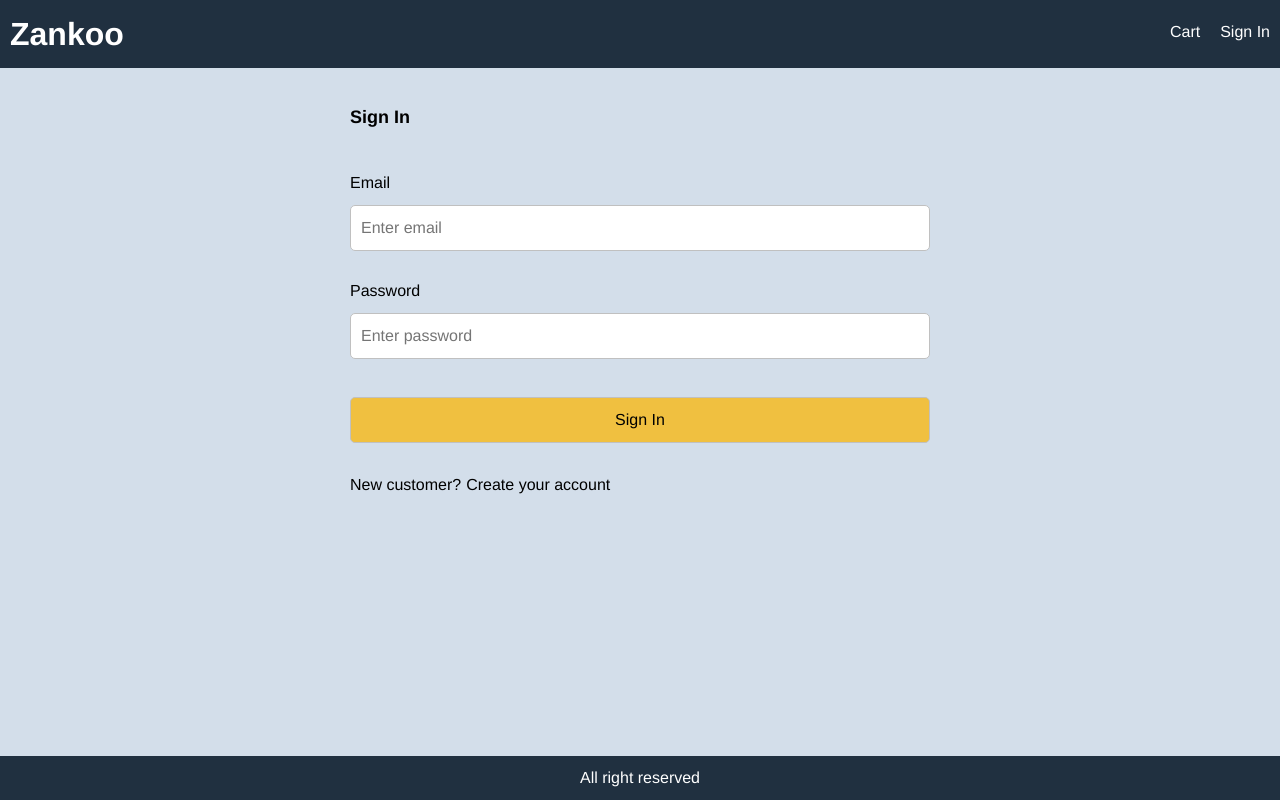
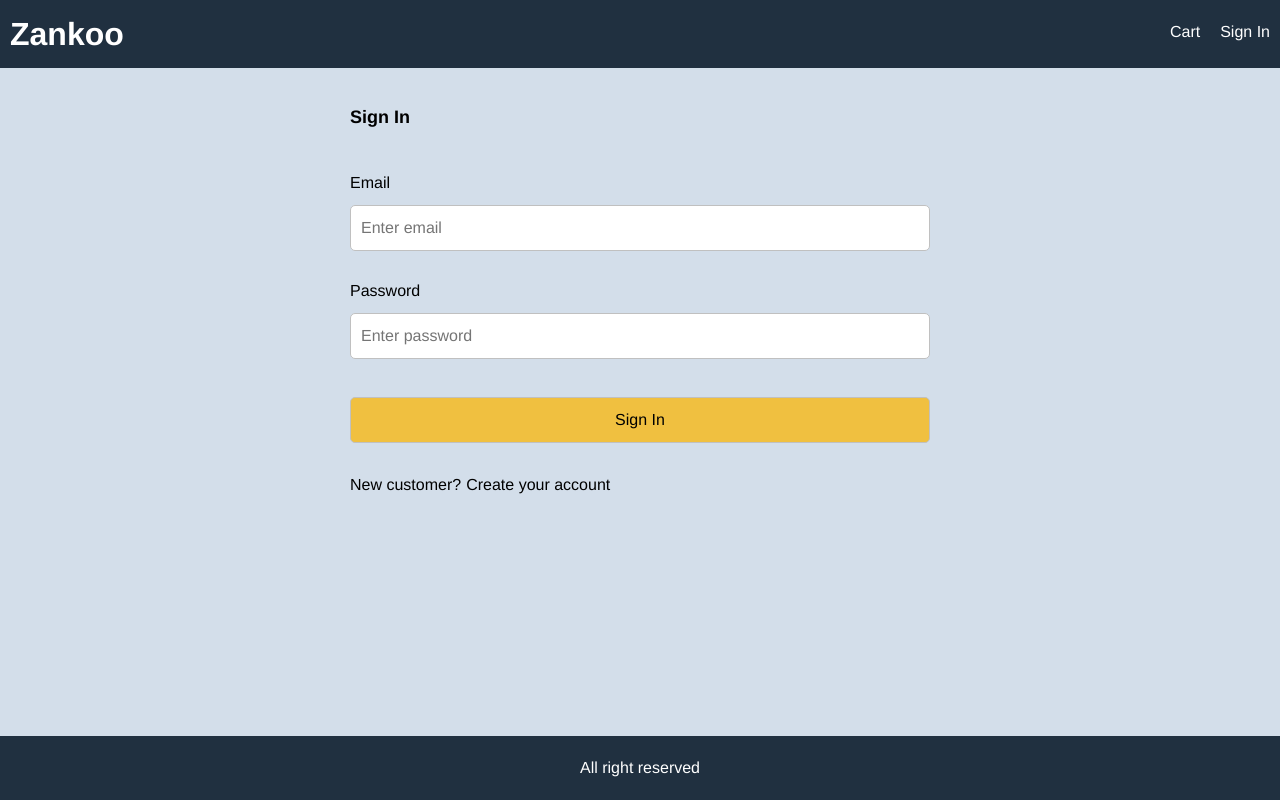
Before and after one commit to Axmadullo2001/warm-forest, a React (Create React App) app: page /sign-in in a window 1280 px wide. Built offline with nearby package versions, Linux system fonts and the light colour scheme.

Commit message:
Add padding to footer.

```diff
--- a/src/components/Footer/styles.module.scss
+++ b/src/components/Footer/styles.module.scss
@@ -2,6 +2,7 @@
 
 .footer {
     background-color: $layout-bg;
+    padding: 10px;
 
     &__right_saved {
         text-align: center;
--- a/src/pages/SignIn/styles.module.scss
+++ b/src/pages/SignIn/styles.module.scss
@@ -5,7 +5,7 @@
     flex-direction: column;
     margin: auto;
     width: 580px;
-    height: calc(100vh - 122px);
+    height: calc(100vh - 142px);
 
     &__title {
         font-size: 18px;
```
